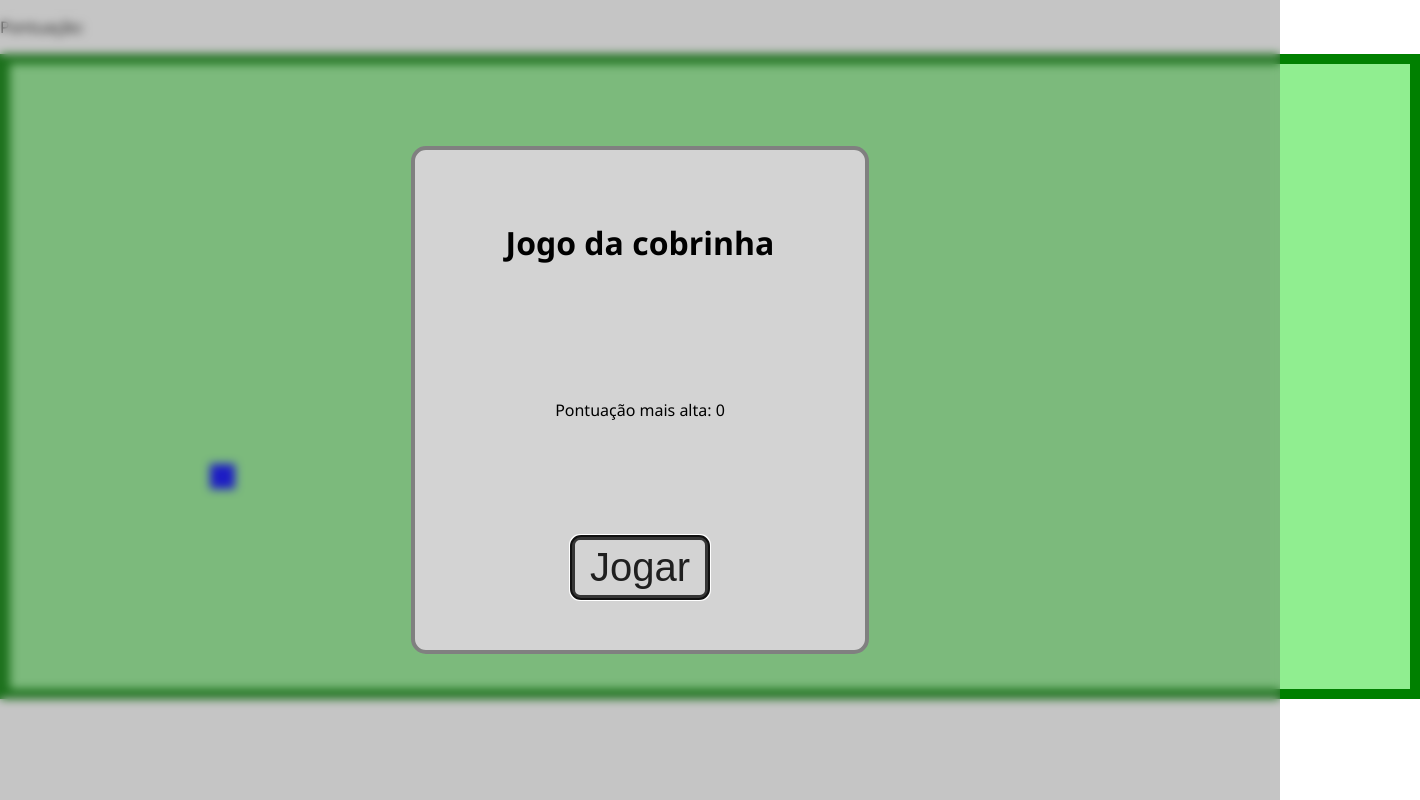
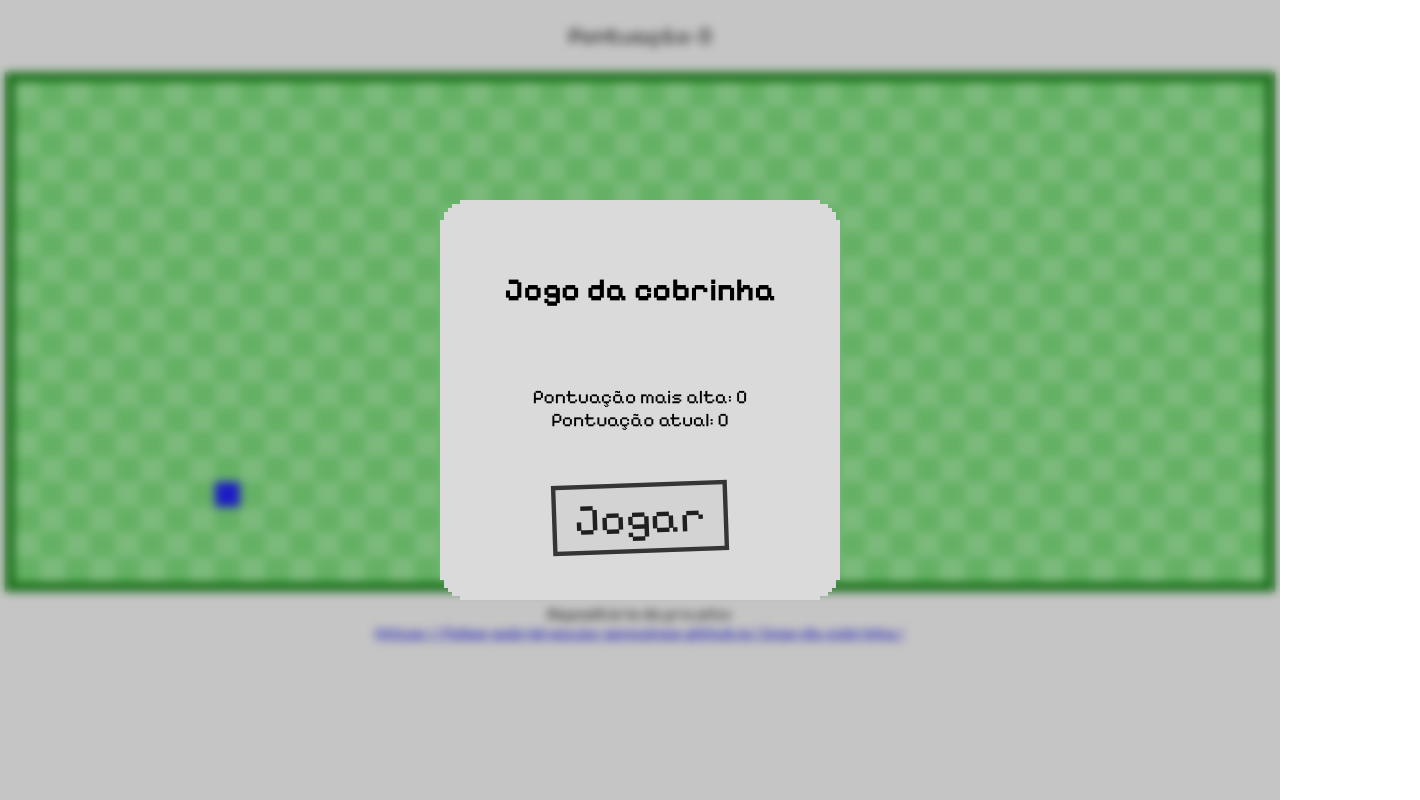
Before and after one commit to Felipe-Gabriel-Souza-Goncalves/Jogo-da-cobrinha, a plain HTML site: page index.html in a window 1280 px wide. Shown: the whole page, 1420 px wide, since content can reach past the window. Drawn offline with Linux system fonts and the light colour scheme.

Commit message:
1.2v - Melhorias de vida, correções e design

```diff
--- a/index.html
+++ b/index.html
@@ -1,20 +1,35 @@
 <!DOCTYPE html>
 <html lang="pt-br">
   <head>
-  <meta charset="UTF-8">
-  <meta name="viewport" content="width=device-width, initial-scale=1.0">
+    <meta charset="UTF-8" />
+    <meta name="viewport" content="width=device-width, initial-scale=1.0" />
+
+    <link rel="preconnect" href="https://fonts.googleapis.com" />
+    <link rel="preconnect" href="https://fonts.gstatic.com" crossorigin />
+    <link href="https://fonts.googleapis.com/css2?family=Pixelify+Sans:wght@400..700&display=swap" rel="stylesheet" />
     <title>Jogo da cobrinha</title>
     <style>
-    body{
-      margin: 0;
-      font-family: 'Segoe UI', Tahoma, Geneva, Verdana, sans-serif;
+      * {
+        font-family: "Pixelify Sans", "Segoe UI", Tahoma, Geneva, Verdana, sans-serif;
+      }
+      *:not(#campo) {
+        box-sizing: border-box;
       }
 
-    #bg-options{
-      width: 100vw;
-      height: 100vh;
+      body {
+        margin: 0;
+        text-align: center;
+        overflow: hidden;
+      }
+      footer {
+        padding: 12px 0px;
+      }
+
+      #bg-options {
+        min-width: 100vw;
+        min-height: 100vh;
         position: absolute;
-      top: 0;
+        top: 0px;
         left: 0;
         z-index: 2;
         background-color: rgba(85, 85, 85, 0.342);
@@ -23,7 +38,7 @@
         justify-content: center;
         align-items: center;
       }
-    #options{
+      #options {
         display: flex;
         flex-direction: column;
         justify-content: space-between;
@@ -31,43 +46,67 @@
         width: 400px;
         height: 400px;
         padding: 50px 25px;
-      background-color: lightgray;
-      border-radius: 15px;
-      border: 4px solid gray;
+        background-color: rgb(218, 218, 218);
+
+        /*Esse clip-path deixa a borda pixelada*/
+        /*Fonte: https://pixelcorners.lukeb.co.uk/ */
+        clip-path: polygon(
+          0px calc(100% - 20px), 4px calc(100% - 20px), 4px calc(100% - 12px), 8px calc(100% - 12px),
+          8px calc(100% - 8px), 12px calc(100% - 8px), 12px calc(100% - 4px), 20px calc(100% - 4px),
+          20px 100%, calc(100% - 20px) 100%, calc(100% - 20px) calc(100% - 4px), calc(100% - 12px) calc(100% - 4px),
+          calc(100% - 12px) calc(100% - 8px), calc(100% - 8px) calc(100% - 8px), calc(100% - 8px) calc(100% - 12px), calc(100% - 4px) calc(100% - 12px), calc(100% - 4px) calc(100% - 20px), 100% calc(100% - 20px), 100% 20px,
+          calc(100% - 4px) 20px, calc(100% - 4px) 12px, calc(100% - 8px) 12px, calc(100% - 8px) 8px,
+          calc(100% - 12px) 8px, calc(100% - 12px) 4px, calc(100% - 20px) 4px, calc(100% - 20px) 0px, 20px 0px,
+          20px 4px, 12px 4px, 12px 8px, 8px 8px, 8px 12px, 4px 12px, 4px 20px, 0px 20px
+        );
       }
-    #play{
-      padding: 5px 15px;
-      border: 5px solid rgb(53, 53, 53);
-      border-radius: 10px;
+      #options p {
+        margin: 0;
+        font-size: 1.2em;
+      }
+      #play {
+        padding: 4px 16px;
+        border: 4px solid rgb(53, 53, 53);
         color: rgb(31, 31, 31);
         background-color: lightgrey;
         font-size: 2.5em;
-      transition: .5s;
+        transition: 0.5s;
+        outline: 0;
+        cursor: pointer;
       }
-    #play:hover{
-      rotate: -3deg;
+      #play:hover,
+      #play:focus {
+        rotate: -2deg;
         scale: 1.1;
       }
 
-    #campo{
+      p:has(#currentScore) {
+        font-size: 1.4em;
+      }
+
+      #campo {
         margin: 0 auto;
         border: 10px solid green;
         background-color: lightgreen;
+        background: url(./fundo_cobrinha.png);
+        background-repeat: repeat;
+        background-size: 50px;
         width: 1400px;
         height: 625px;
         position: relative;
       }
-    .bodyPart, #fruit{
+      .bodyPart,
+      #fruit {
         position: absolute;
         width: 25px;
         height: 25px;
         background-color: blue;
       }
-    .bodyPart:first-of-type{
+      .bodyPart:first-of-type {
         top: 200px;
         left: 200px;
       }
-    #fruit{
+      #fruit {
         background-color: red;
         top: 400px;
         left: 500px;
@@ -78,12 +117,15 @@
     <div id="bg-options">
       <div id="options">
         <h1>Jogo da cobrinha</h1>
+        <div>
           <p>Pontuação mais alta: <span id="highScore">0</span></p>
+          <p>Pontuação atual: <span id="endScore">0</span></p>
+        </div>
         <button id="play" onclick="play()" autofocus>Jogar</button>
       </div>
     </div>
 
-  <p>Pontuação: <span id="points"></span></p>
+    <p>Pontuação: <span id="currentScore">0</span></p>
     <div id="campo">
       <div id="fruit"></div>
       <div id="snake">
@@ -91,227 +133,244 @@
       </div>
     </div>
 
+    <footer>
+      Repositório do projeto:
+      <a target="_blank" href="https://felipe-gabriel-souza-goncalves.github.io/Jogo-da-cobrinha/"
+        ><br />
+        https://felipe-gabriel-souza-goncalves.github.io/Jogo-da-cobrinha/</a
+      >
+    </footer>
+
     <script>
-    const snake = document.getElementById("snake")
-    let snakePos = [[400,200]]
-    document.querySelector(".bodyPart").style.top = snakePos[0][0] + "px"
-    document.querySelector(".bodyPart").style.left = snakePos[0][1] + "px"
+      const campoWidth = 50 * 25; // 1000
+      const campoHeight = 20 * 25; // 500
 
-    const fruit = document.getElementById("fruit")
-    let fruitPos = [400, 500]
-    fruit.style.top = fruitPos[0] + "px"
-    fruit.style.left = fruitPos[1] + "px"
+      const snake = document.getElementById("snake");
+      let snakePos = [[400, 200]];
+      document.querySelector(".bodyPart").style.top = snakePos[0][0] + "px";
+      document.querySelector(".bodyPart").style.left = snakePos[0][1] + "px";
 
-    const velocidade = 25
+      const fruit = document.getElementById("fruit");
+      let fruitPos = [400, 500];
+      fruit.style.top = fruitPos[0] + "px";
+      fruit.style.left = fruitPos[1] + "px";
+
+      const velocidade = 25;
       const keys = {
-      "w" : ["w", "s"],
-      "a" : ["a", "d"],
-      "s" : ["s", "w"],
-      "d" : ["d", "a"],
-      // "W" : ["W", "S"],
-      // "A" : ["A", "D"],
-      // "S" : ["S", "W"],
-      // "D" : ["D", "A"],
-      // "ArrowUp" : ["ArrowUp", "ArrowDown"],
-      // "ArrowLeft" : ["ArrowLeft", "ArrowRight"],
-      // "ArrowDown" : ["ArrowDown", "ArrowUp"],
-      // "ArrowRight" : ["ArrowRight", "ArrowLeft"],
-    }
-    let direcao = "d"
-    let nextDirecao = "d"
-    let canMove = true
-    let coordX = []
-    let coordY = []
-    let gameOn = false
+        // Tecla apertada: [direção, direção contrária]
+        w: ["w", "s"],
+        a: ["a", "d"],
+        s: ["s", "w"],
+        d: ["d", "a"],
+        W: ["w", "s"],
+        A: ["a", "d"],
+        S: ["s", "w"],
+        D: ["d", "a"],
+        ArrowUp: ["w", "s"],
+        ArrowLeft: ["a", "d"],
+        ArrowDown: ["s", "w"],
+        ArrowRight: ["d", "a"],
+      };
+      let direcao = "d";
+      let nextDirecao = "d";
+      let canMove = true;
+      let coordX = [];
+      let coordY = [];
+      let gameOn = false;
 
-    for(let i = 0; i < 1400; i +=25){
-      coordX.push(i)
-      if(i < 625){
-        coordY.push(i)
+      for (let i = 0; i < campoWidth; i += 25) {
+        coordX.push(i);
+        if (i < campoHeight) {
+          coordY.push(i);
         }
       }
+      document.getElementById("campo").style.width = campoWidth + "px";
+      document.getElementById("campo").style.height = campoHeight + "px";
 
-    function play(){
-      document.getElementById("bg-options").style.display = "none"
-      snakePos = [[400,200]]
-      document.querySelector(".bodyPart").style.top = snakePos[0][0] + "px"
-      document.querySelector(".bodyPart").style.left = snakePos[0][1] + "px"
+      function play() {
+        document.getElementById("currentScore").innerText = "0";
+        document.getElementById("bg-options").style.display = "none";
+        document.body.style.overflow = "unset";
 
-      fruitPos = [400, 500]
-      fruit.style.top = fruitPos[0] + "px"
-      fruit.style.left = fruitPos[1] + "px"
+        snakePos = [[400, 200]];
+        document.querySelector(".bodyPart").style.top = snakePos[0][0] + "px";
+        document.querySelector(".bodyPart").style.left = snakePos[0][1] + "px";
 
-      document.getElementById("snake").innerHTML = `<div class="bodyPart"></div>`
+        fruitPos = [400, 500];
+        fruit.style.top = fruitPos[0] + "px";
+        fruit.style.left = fruitPos[1] + "px";
 
-      direcao = "d"
-      nextDirecao = "d"
+        document.getElementById("snake").innerHTML = `<div class="bodyPart"></div>`;
 
-      gameOn = true
+        direcao = "d";
+        nextDirecao = "d";
+
+        gameOn = true;
       }
 
       // Gerenciar inputs do usuário
-    function handleMovement(e){
-      let keyPressed = keys[e.key]
-      if(keyPressed == undefined) return
-      else{
-        if(direcao == keyPressed[1] || keyPressed[0] == direcao) return
-        else{
-          nextDirecao = keyPressed[0]
+      function handleMovement(e) {
+        let keyPressed = keys[e.key];
+        if (keyPressed == undefined) return;
+        else {
+          if (direcao == keyPressed[1] || keyPressed[0] == direcao) return;
+          else {
+            nextDirecao = keyPressed[0];
           }
         }
       }
 
       // Mover a cobra para a respectiva direção
-    async function moveSnake(){
-      direcao = nextDirecao
+      async function moveSnake() {
+        direcao = nextDirecao;
 
-      let yHead = snakePos[0][0]
-      let xHead = snakePos[0][1]
+        let yHead = snakePos[0][0];
+        let xHead = snakePos[0][1];
 
         switch (direcao) {
           case "w":
-          yHead-=velocidade
+            yHead -= velocidade;
             break;
           case "a":
-          xHead-=velocidade
+            xHead -= velocidade;
             break;
           case "s":
-          yHead+=velocidade
+            yHead += velocidade;
             break;
           case "d":
-          xHead+=velocidade
+            xHead += velocidade;
             break;
         }
 
-
-      await updatePos(yHead, xHead)
-      const res = await outOfBounds()
-      if(res) return
-      await touchingSnake()
-      await touchingFruit()
-      await updateFrames()
+        await updatePos(yHead, xHead);
+        const res = await outOfBounds();
+        if (res) return;
+        await touchingSnake();
+        await touchingFruit();
+        await updateFrames();
 
         // Impede múltiplos movimentos
-      canMove = false
-
+        canMove = false;
       }
 
       // Atualizar a posição da cobra
-    function updatePos(y, x){
-      snakePos.unshift([y, x])
+      function updatePos(y, x) {
+        snakePos.unshift([y, x]);
       }
 
-    function updateFrames(){
-      const bodyParts = document.getElementsByClassName("bodyPart")
+      function updateFrames() {
+        const bodyParts = document.getElementsByClassName("bodyPart");
 
-      for(let i = 0; i < snakePos.length; i++){
-        bodyParts[i].style.top = snakePos[i][0] + "px"
-        bodyParts[i].style.left = snakePos[i][1] + "px"
+        for (let i = 0; i < snakePos.length; i++) {
+          bodyParts[i].style.top = snakePos[i][0] + "px";
+          bodyParts[i].style.left = snakePos[i][1] + "px";
         }
       }
 
       // Verificar se está tocando a fruta
-    function touchingFruit(){
+      function touchingFruit() {
         // Se a cobra tocar na fruta
-      if(snakePos[0][1] == fruitPos[1] &&
-        snakePos[0][0] == fruitPos[0]){
-
-        addToBody()
-        generateFruit()
-      } else{
+        if (snakePos[0][1] == fruitPos[1] && snakePos[0][0] == fruitPos[0]) {
+          addToBody();
+          generateFruit();
+        } else {
           // Se não encostar, remove a última posição
-        snakePos.pop()
+          snakePos.pop();
         }
       }
 
-    function touchingSnake(){
+      function touchingSnake() {
         // Pega a posição da cabeça
-      let xHead = snakePos[0][1]
-      let yHead = snakePos[0][0]
+        let xHead = snakePos[0][1];
+        let yHead = snakePos[0][0];
 
         // Verifica se não está se colidindo
-      snakePos.forEach((pos, i) =>{
-        if(i != 0){
-          if(xHead == pos[1] && yHead == pos[0]){
-            lose()
+        snakePos.forEach((pos, i) => {
+          if (i != 0) {
+            if (xHead == pos[1] && yHead == pos[0]) {
+              lose();
             }
           }
-      })
+        });
       }
 
       // Verifica se a cobra não está fora do campo de jogo
-    function outOfBounds(){
-      if(snakePos[0][1] < 0 || snakePos[0][1] > 1375 ||
-        snakePos[0][0] < 0 || snakePos[0][0] > 600
-      ){
-        lose()
-        return true
+      function outOfBounds() {
+        if (
+          snakePos[0][1] < 0 ||
+          snakePos[0][1] > campoWidth - 25 ||
+          snakePos[0][0] < 0 ||
+          snakePos[0][0] > campoHeight - 25
+        ) {
+          lose();
+          return true;
         }
 
-      return false
+        return false;
       }
 
       // Adicionar corpo a cobra se tocar na fruta
-    function addToBody(){
+      function addToBody() {
         // Cria uma parte do corpo da cobra
-        const div = document.createElement("div")
-        div.classList.add("bodyPart")
-        document.getElementById("snake").appendChild(div)
+        const div = document.createElement("div");
+        div.classList.add("bodyPart");
+        document.getElementById("snake").appendChild(div);
 
         // Atualiza a pontuação
-        document.getElementById("points").innerText = (snakePos.length - 1)
-
+        document.getElementById("currentScore").innerText = snakePos.length - 1;
       }
 
       // Gerar a fruta em outra posição
-    function generateFruit(){
-
+      function generateFruit() {
         // Gera novas coordenadas para a fruta
-      let xRand = Math.floor(Math.random()*coordX.length)
-      let yRand = Math.floor(Math.random()*coordY.length)
+        let xRand = Math.floor(Math.random() * coordX.length);
+        let yRand = Math.floor(Math.random() * coordY.length);
 
         // Atualiza a posição da fruta no back-end
-      fruitPos = [coordY[yRand], coordX[xRand]]
+        fruitPos = [coordY[yRand], coordX[xRand]];
 
         // Atualiza a posição da fruta no front-end
-      fruit.style.top = fruitPos[0] + "px"
-      fruit.style.left = fruitPos[1] + "px"
+        fruit.style.top = fruitPos[0] + "px";
+        fruit.style.left = fruitPos[1] + "px";
       }
 
       // Perder
-    async function lose(){
-      gameOn = false
+      async function lose() {
+        const bodyParts = document.getElementsByClassName("bodyPart")
+        gameOn = false;
 
         // Anima a cobrinha perdendo
-      for(let i = 0; i < document.getElementsByClassName("bodyPart").length; i++){
-        document.getElementsByClassName("bodyPart")[i].style.backgroundColor = "gray"
-        await new Promise((resolve => setTimeout(() => {resolve()}, 85)))
+        for (let i = 0; i < bodyParts.length; i++) {
+          bodyParts[i].style.backgroundColor = "gray";
+          const resolveTime = bodyParts.length < 30 ? 85 : (2500 / bodyParts.length).toFixed(0)
+          await new Promise((resolve) => setTimeout(() => {resolve();}, resolveTime));
         }
 
-      if(sessionStorage.getItem("highScore") == null ||
-         sessionStorage.getItem("highScore") < (snakePos.length - 2)){
-           sessionStorage.setItem("highScore", (snakePos.length - 2))
+        if (sessionStorage.getItem("highScore") == null || sessionStorage.getItem("highScore") < snakePos.length - 2) {
+          sessionStorage.setItem("highScore", snakePos.length - 2);
         }
-      console.log(sessionStorage.getItem("highScore"))
-      document.getElementById("highScore").innerText = sessionStorage.getItem("highScore")
-      document.getElementById("bg-options").style.display = "flex"
 
-      alert("Você perdeu!")
+        document.getElementById("endScore").innerText = snakePos.length - 2;
+        document.getElementById("highScore").innerText = sessionStorage.getItem("highScore");
+        document.getElementById("bg-options").style.display = "flex";
+        document.body.style.overflow = "hidden";
+
+        alert("Você perdeu!");
       }
 
       // Roda a 5fps para carregar o jogo
       var intervalo = setInterval(() => {
-      if(gameOn == false) return
-      moveSnake()
-      canMove = true
-    }, 200)
+        if (gameOn == false) return;
+        moveSnake();
+        canMove = true;
+      }, 140);
 
-    if(sessionStorage.getItem("highScore") !== null){
-      document.getElementById("highScore").innerText = sessionStorage.getItem("highScore")
+      if (sessionStorage.getItem("highScore") !== null) {
+        document.getElementById("highScore").innerText = sessionStorage.getItem("highScore");
       }
 
       // Controla o acionamento de tecla
-    document.body.addEventListener("keypress", (e) => handleMovement(e))
+      document.body.addEventListener("keydown", (e) => handleMovement(e));
     </script>
   </body>
 </html>
```
Also changed, not shown: fundo_cobrinha.png (added), 2 other files. Lines whose indentation alone changed are shown as unchanged.
